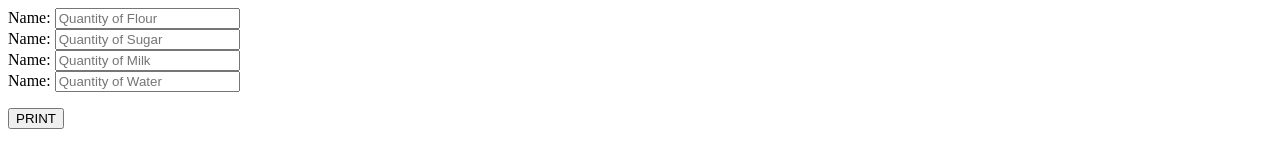
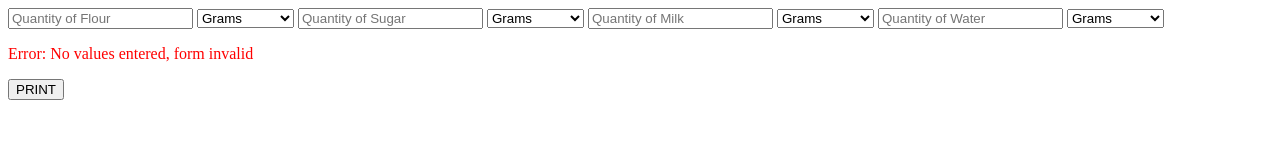
Before and after one commit to kmcole2/ECE445, a plain HTML site: page test.html in a window 1280 px wide. Both pictures are taken after a click on the button "PRINT". Drawn offline with Linux system fonts and the light colour scheme.

Commit message:
added form validation

```diff
--- a/test.html
+++ b/test.html
@@ -1,59 +1,112 @@
 <html>
 	<body>
-
-						<form id="form1" type="text">
-							Name: <input type="text" name="In1" id="email" placeholder="Quantity of Flour" />			<br>
-							Name: <input type="text" name="In2" id="email" placeholder="Quantity of Sugar" /><br>
-							Name: <input type="text" name="In3" id="email1" placeholder="Quantity of Milk" />		<br>
-							Name: <input type="text" name="In4" id="email1" placeholder="Quantity of Water" /><br>
-						</form>
-
-							<button onclick="printer()"/>PRINT</button>
-
-<!-- 							<div class="4u" type="quantity" name="name" id="email" placeholder="Quantity of Flour" />
-								<select>
+<style>
+.err{
+	color:red;
+}
+</style>
+						<form id="form1" name="form1"type="text">
+							<input type="text" name="In1" id="email" placeholder="Quantity of Flour" />
+							<select id="units1" name="units1">
 								  <option value="Grams"> 					Grams				</option>
 								  <option value="Cups"> 					Cups				</option>
 								  <option value="Ounces"> 				Ounces			</option>
 								  <option value="Tablespoons"> 		Tablespoons	</option>
 								  <option value="Teaspoons"> 			Teaspoons		</option>
-								</select> -->
+							</select>
+
+							<input type="text" name="In2" id="email" placeholder="Quantity of Sugar" />
+							<select id="units2" name="units2">
+								  <option value="Grams"> 					Grams				</option>
+								  <option value="Cups"> 					Cups				</option>
+								  <option value="Ounces"> 				Ounces			</option>
+								  <option value="Tablespoons"> 		Tablespoons	</option>
+								  <option value="Teaspoons"> 			Teaspoons		</option>
+							</select>
+
+							<input type="text" name="In3" id="email1" placeholder="Quantity of Milk" />
+							<select id="units3" name="units3">
+								  <option value="Grams"> 					Grams				</option>
+								  <option value="Cups"> 					Cups				</option>
+								  <option value="Ounces"> 				Ounces			</option>
+								  <option value="Tablespoons"> 		Tablespoons	</option>
+								  <option value="Teaspoons"> 			Teaspoons		</option>
+							</select>
+
+							<input type="text" name="In4" id="email1" placeholder="Quantity of Water" />
+							<select id="units4" name="units4">
+								  <option value="Grams"> 					Grams				</option>
+								  <option value="Cups"> 					Cups				</option>
+								  <option value="Ounces"> 				Ounces			</option>
+								  <option value="Tablespoons"> 		Tablespoons	</option>
+								  <option value="Teaspoons"> 			Teaspoons		</option>
+							</select>
+							<p id="input1err" class ="err"></p>
+
+						</form>
+
+							<button onclick="printer()"/>PRINT</button>
+
 							<!-- </div> -->
 							<p id="testout1"></p>
 							<p id="testout2"></p>
 <script>
 	function printer(){
-		console.log("printing time :)");
-		var form1, q1,q2,q3,q4;
+//RETRIEVE QUANTITITES
+		var form1,q1,q2,q3,q4,i;
+		var arrnum = 0;//starting with zero
+		var select1,select2,select3,select4;
+
 		form1=document.getElementById("form1");
-		q1 = form1.elements["In1"].value; //Ingredient1 Quantity
-		q2 = form1.elements["In2"].value;
-		q3 = form1.elements["In3"].value;
-		q4 = form1.elements["In4"].value;
 
-		var arrnum = 4;//starting with "4" subtract if less
-		var i;
-		if(!q1){
-			arrnum--;
+			q1 = form1.elements["In1"].value; //Ingredient1 Quantity
+			q2 = form1.elements["In2"].value;
+			q3 = form1.elements["In3"].value;
+			q4 = form1.elements["In4"].value;
+
+		//FORM VALIDATION
+	  var numbers = /^[0-9]+$/;
+    	if( !q1 && !q2 && !q3 && !q4){
+    		document.getElementById("input1err").innerHTML = "Error: No values entered, form invalid";
+    	}
+    	else if((q1 && !q1.match(numbers)) || (q2 && !q2.match(numbers)) || (q3 && !q3.match(numbers)) || (q4 && !q4.match(numbers))){
+    		// if(q1console.log("not int");
+		    document.getElementById("input1err").innerHTML ='Please input integer values only';
+		    document.form1.In1.focus();
+		    return false;
+	    }  else {
+
+	    	document.getElementById("input1err").innerHTML = "";
+	    }
+
+	   //If quantity is specified, extract units of measure
+		if(q1){
+			select1 = form1.units1;						//Units of measure
+			arrnum++;
 		}
-		if(!q2){
-			arrnum--;
+		if(q2){
+			select2 = form1.units2;
+			arrnum++;
 		}
-		if(!q3){
-			arrnum--;
+		if(q3){
+			select3 = form1.units3;
+			arrnum++;
 		}
-		if(!q4){
-			arrnum--;
+		if(q4){
+			select4 = form1.units4;
+			arrnum++;
 		}
 
-		console.log(q1 + q2 + q3 + q4);
-		console.log("arrnum =" +arrnum);
 
-		// q2=document.getElementById("form1").elements["names"].value;
-		// document.getElementById("testout1").innerHTML = q1;
-		// document.getElementById("testout2").innerHTML = q2;
-		// console.log(q1);
 
+
+		// console.log(select1[select1.selectedIndex].value);
+		// console.log(select2[select2.selectedIndex].value);
+		// console.log(select3[select3.selectedIndex].value);
+		// console.log(select4[select4.selectedIndex].value);
+
+		// console.log(q1 + q2 + q3 + q4);
+		// console.log("arrnum =" +arrnum);
 	}
 </script>
 <!--
```
